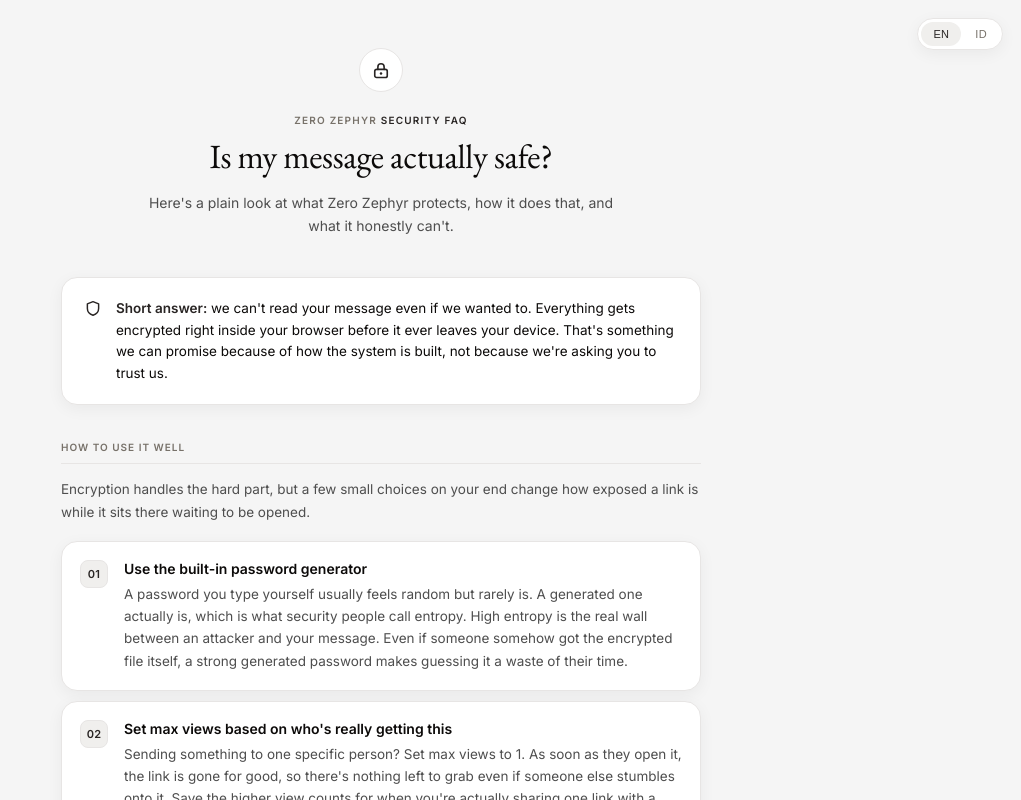
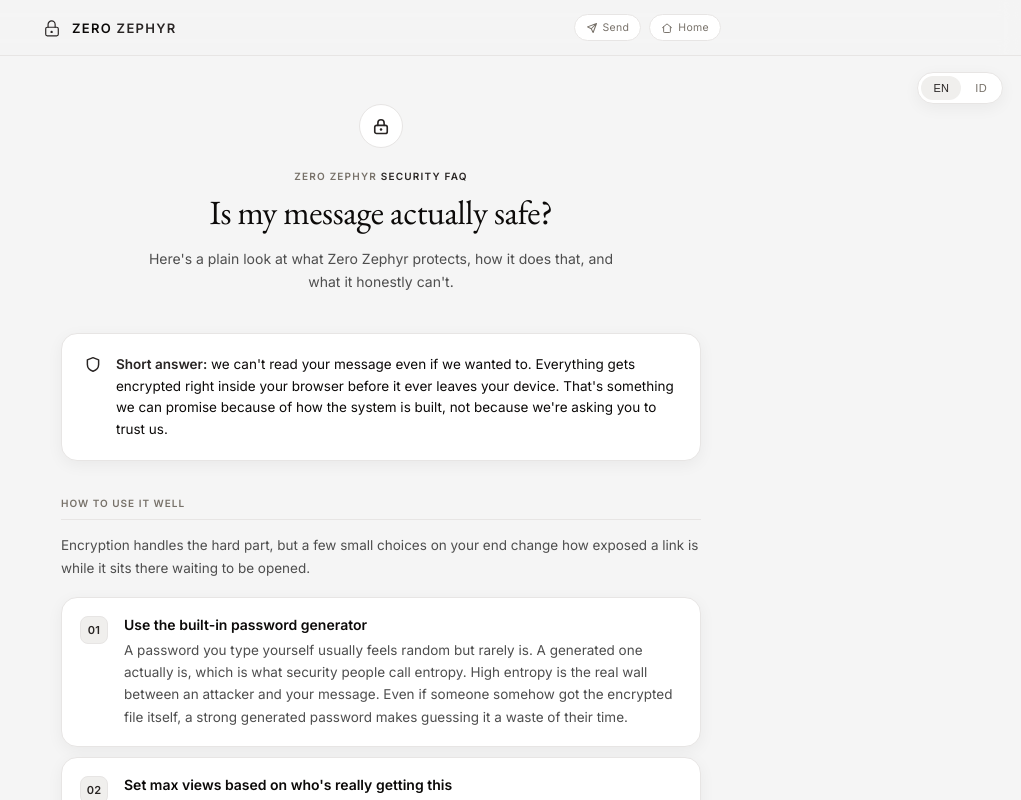
Before and after one commit to achanam/zero-zephyr, a Next.js app: page /faq in a window 1280 px wide. Shown: the top 800 px of the page, without its empty margins (259-1280 px from the left). Built offline with nearby package versions, Linux system fonts and the light colour scheme.

Commit message:
feat: add navbar

```diff
--- a/src/app/layout.tsx
+++ b/src/app/layout.tsx
@@ -1,4 +1,5 @@
 import type { Metadata, Viewport } from "next";
+import { Navbar } from "@/components/Navbar";
 import "@/styles/globals.css";
 
 const ogImage = "https://cdn.achanam.com/@zero-zephyr/icons/og-img";
@@ -33,7 +34,10 @@
           rel="stylesheet"
         />
       </head>
-      <body style={{ background: "#f5f5f5" }}>{children}</body>
+      <body style={{ background: "#f5f5f5" }}>
+        <Navbar />
+        {children}
+      </body>
     </html>
   );
 }
--- /dev/null
+++ b/src/components/Navbar.tsx
@@ -0,0 +1,56 @@
+"use client";
+
+import Link from "next/link";
+import { usePathname } from "next/navigation";
+import { BrandLockIcon, HomeIcon, SendIcon, HelpCircleIcon } from "@/components/Send-Logic/icons";
+import styles from "@/styles/navbar.module.css";
+import type { SVGProps } from "react";
+
+type NavItem = {
+  href: string;
+  label: string;
+  icon: (p: SVGProps<SVGSVGElement>) => React.JSX.Element;
+};
+
+const HOME: NavItem = { href: "/", label: "Home", icon: HomeIcon };
+const SEND: NavItem = { href: "/send", label: "Send", icon: SendIcon };
+const FAQ: NavItem = { href: "/faq", label: "FAQ", icon: HelpCircleIcon };
+
+// Each page shows links to the two other sections, not itself.
+function getNavItems(pathname: string): NavItem[] {
+  if (pathname === "/") return [SEND, FAQ];
+  if (pathname.startsWith("/faq")) return [SEND, HOME];
+  if (pathname.startsWith("/send")) return [HOME, FAQ];
+  // Any other route (e.g. /receive/[slug], 404): show the full nav.
+  return [HOME, SEND, FAQ];
+}
+
+export function Navbar() {
+  const pathname = usePathname();
+  const items = getNavItems(pathname || "/");
+
+  return (
+    <nav className={styles.navbar} aria-label="Main navigation">
+      <div className={styles.inner}>
+        <Link href="/" className={styles.brand} aria-label="Zero Zephyr home">
+          <BrandLockIcon className={styles["brand-icon"]} />
+          <span className={styles["brand-text"]}>
+            ZERO <span>ZEPHYR</span>
+          </span>
+        </Link>
+
+        <div className={styles.links}>
+          {items.map((item) => {
+            const Icon = item.icon;
+            return (
+              <Link key={item.href} href={item.href} className={styles.link}>
+                <Icon />
+                <span className={styles["link-label"]}>{item.label}</span>
+              </Link>
+            );
+          })}
+        </div>
+      </div>
+    </nav>
+  );
+}
--- a/src/components/Send-Logic/icons.tsx
+++ b/src/components/Send-Logic/icons.tsx
@@ -122,6 +122,13 @@
   </svg>
 );
 
+export const HomeIcon = (p: IconProps) => (
+  <svg viewBox="0 0 16 16" fill="none" xmlns="http://www.w3.org/2000/svg" {...p}>
+    <path d="M2 7.5L8 2.5l6 5" stroke="currentColor" strokeWidth="1.3" strokeLinecap="round" strokeLinejoin="round" />
+    <path d="M3.5 6.5V13a1 1 0 001 1h7a1 1 0 001-1V6.5" stroke="currentColor" strokeWidth="1.3" strokeLinecap="round" strokeLinejoin="round" />
+  </svg>
+);
+
 export const HelpCircleIcon = (p: IconProps) => (
   <svg viewBox="0 0 16 16" fill="none" xmlns="http://www.w3.org/2000/svg" {...p}>
     <circle cx="8" cy="8" r="6.5" stroke="currentColor" strokeWidth="1.3" />
--- a/src/styles/faq/faq.module.css
+++ b/src/styles/faq/faq.module.css
@@ -27,7 +27,7 @@
 /* language switch */
 .lang-switch {
   position: fixed;
-  top: 18px;
+  top: 72px;
   right: 18px;
   z-index: 50;
   display: flex;
@@ -397,7 +397,7 @@
     font-size: 27px;
   }
   .lang-switch {
-    top: 12px;
+    top: 66px;
     right: 12px;
   }
 }
--- a/src/styles/home/home.module.css
+++ b/src/styles/home/home.module.css
@@ -85,7 +85,6 @@
   font-size: 11px;
   color: var(--text-muted);
   margin-bottom: 44px;
-  padding-left: 36px;
   letter-spacing: 0.04em;
 }
 
--- /dev/null
+++ b/src/styles/navbar.module.css
@@ -0,0 +1,98 @@
+.navbar {
+  position: sticky;
+  top: 0;
+  z-index: 200;
+  background: rgba(245, 245, 245, 0.82);
+  backdrop-filter: blur(10px);
+  -webkit-backdrop-filter: blur(10px);
+  border-bottom: 1px solid var(--border);
+}
+
+.inner {
+  max-width: 680px;
+  margin: 0 auto;
+  padding: 14px 20px;
+  display: flex;
+  align-items: center;
+  justify-content: space-between;
+  gap: 10px;
+  font-family: var(--font-body);
+}
+
+.brand {
+  display: flex;
+  align-items: center;
+  gap: 9px;
+  text-decoration: none;
+  flex-shrink: 0;
+  min-width: 0;
+}
+
+.brand-icon {
+  width: 22px;
+  height: 22px;
+  color: var(--accent);
+  flex-shrink: 0;
+}
+
+.brand-text {
+  font-size: 13px;
+  letter-spacing: 0.1em;
+  font-weight: 600;
+  color: var(--text);
+  white-space: nowrap;
+  overflow: hidden;
+  text-overflow: ellipsis;
+}
+.brand-text span {
+  color: var(--accent);
+}
+
+.links {
+  display: flex;
+  align-items: center;
+  gap: 8px;
+  flex-shrink: 0;
+}
+
+.link {
+  display: inline-flex;
+  align-items: center;
+  gap: 5px;
+  font-size: 10.5px;
+  letter-spacing: 0.03em;
+  color: var(--text-muted);
+  text-decoration: none;
+  border: 1px solid var(--border);
+  border-radius: var(--radius-pill);
+  padding: 6px 11px;
+  background: var(--surface);
+  transition: color 0.15s, border-color 0.15s, background 0.15s;
+  flex-shrink: 0;
+}
+.link svg {
+  width: 12px;
+  height: 12px;
+  flex-shrink: 0;
+}
+.link:hover {
+  color: var(--text);
+  border-color: var(--border-strong);
+  background: var(--surface-strong);
+}
+.link:focus-visible {
+  outline: 2px solid var(--accent);
+  outline-offset: 2px;
+}
+
+@media (max-width: 360px) {
+  .brand-text {
+    font-size: 11px;
+  }
+  .link {
+    padding: 6px 9px;
+  }
+  .link-label {
+    display: none;
+  }
+}
--- a/src/styles/send/send.module.css
+++ b/src/styles/send/send.module.css
@@ -86,7 +86,6 @@
   font-size: 11px;
   color: var(--text-muted);
   margin-bottom: 28px;
-  padding-left: 36px;
   letter-spacing: 0.04em;
 }
 
```
Also changed, not shown: src/app/page.tsx (+1 -12 lines), src/app/receive/[slug]/page.tsx (+0 -13 lines), src/app/send/page.tsx (+0 -13 lines).
